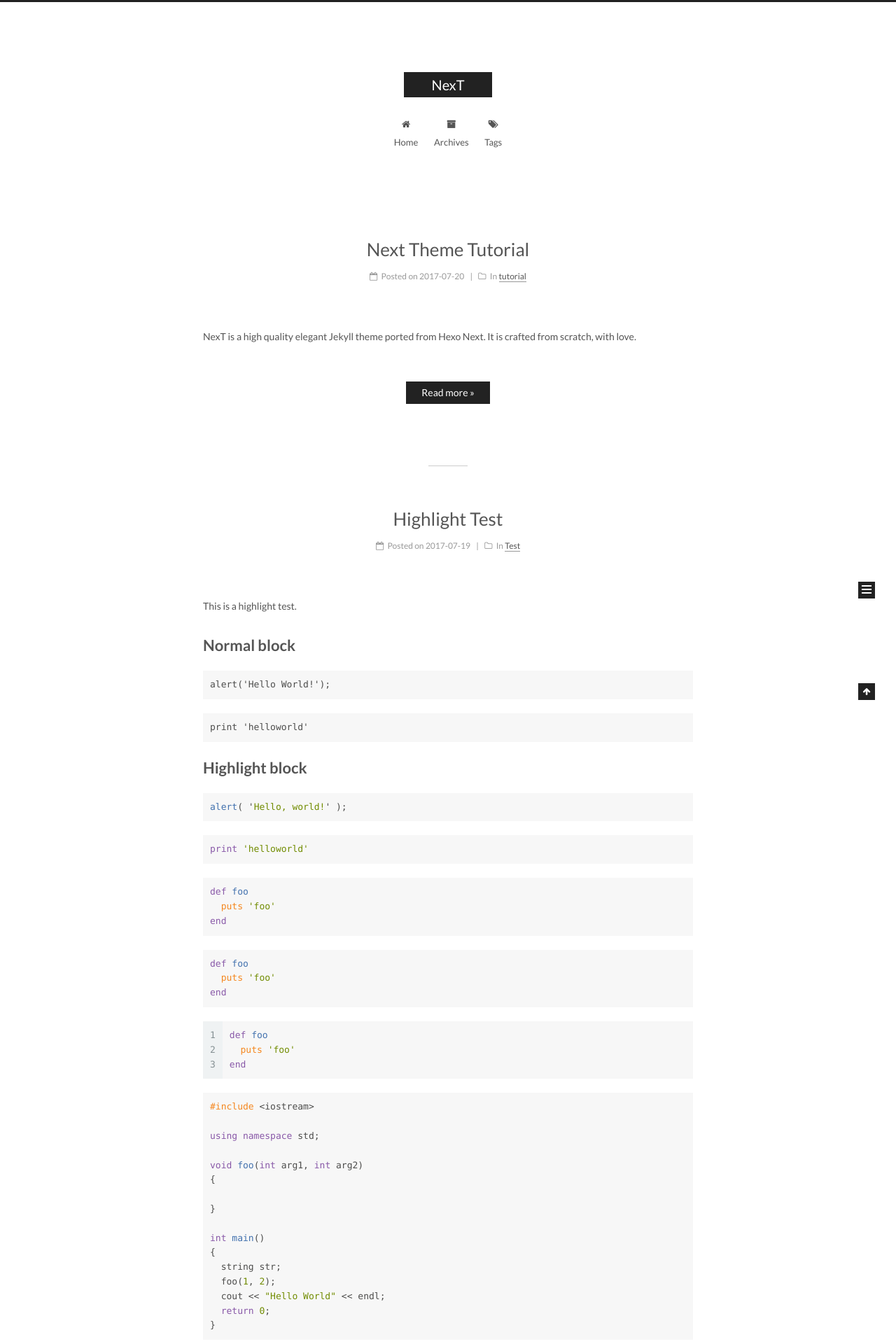
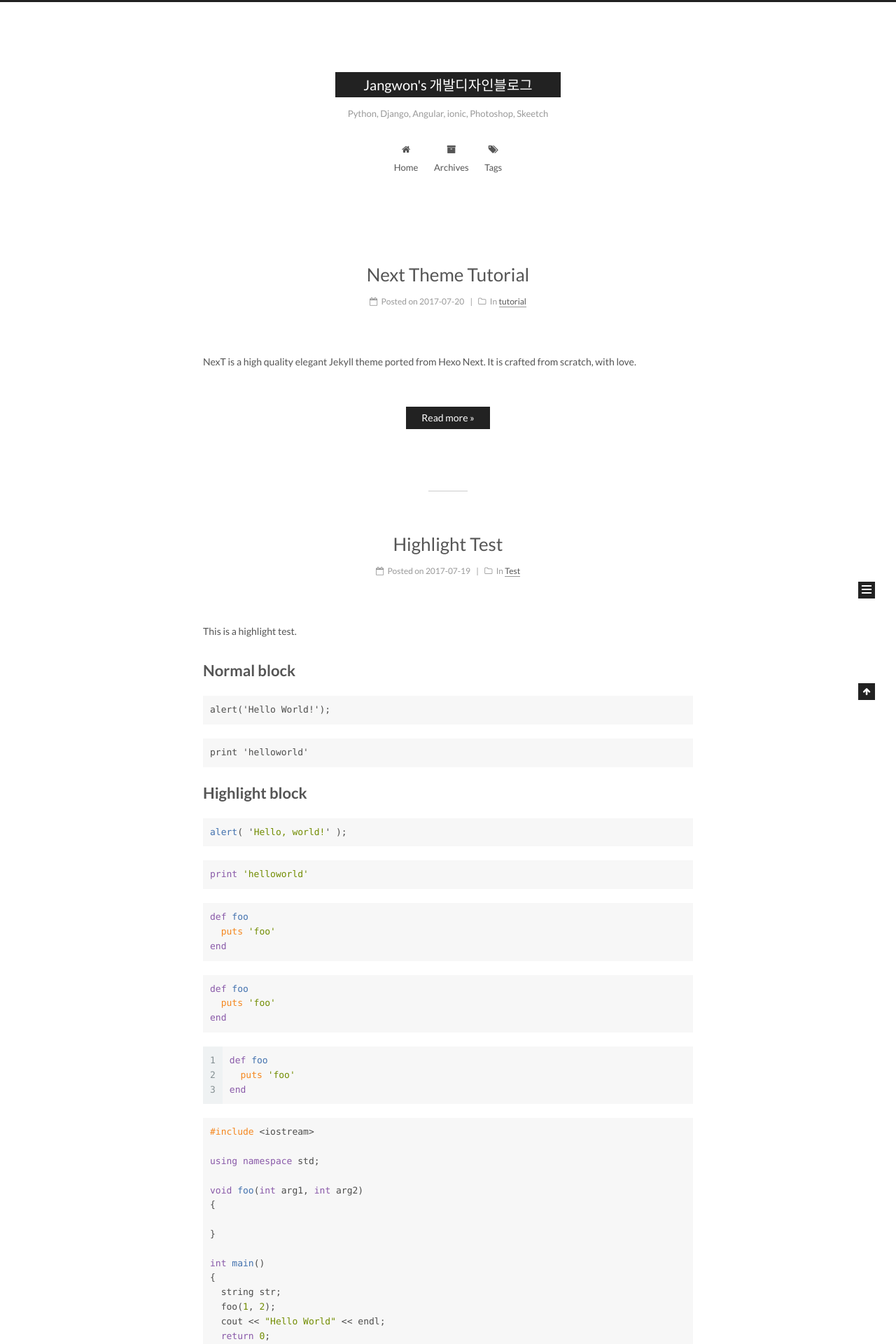
Before and after one commit to wkddnjset/wkddnjset.github.io, a Jekyll site: the page built from index.html, in a window 1280 px wide. Shown: the top 1920 px of the page at 70% size. Built offline with Jekyll 4.4.1, drawn with Linux system fonts in a browser that asks for light colours; the list of posts is cut into pages by our own code.

Commit message:
settings

```diff
--- a/_config.yml
+++ b/_config.yml
@@ -4,10 +4,10 @@
 # ---------------------------------------------------------------
 
 # Site
-title: NexT
-subtitle:
+title: Jangwon's 개발디자인블로그
+subtitle: Python, Django, Angular, ionic, Photoshop, Skeetch
 description:
-author: John Doe
+author: Jangwon
 # Support language: de, en, fr-FR, id, ja, ko, pt-BR, pt, ru, zh-Hans, zh-hk, zh-tw
 language: en
 date_format: '%Y-%m-%d'
```
